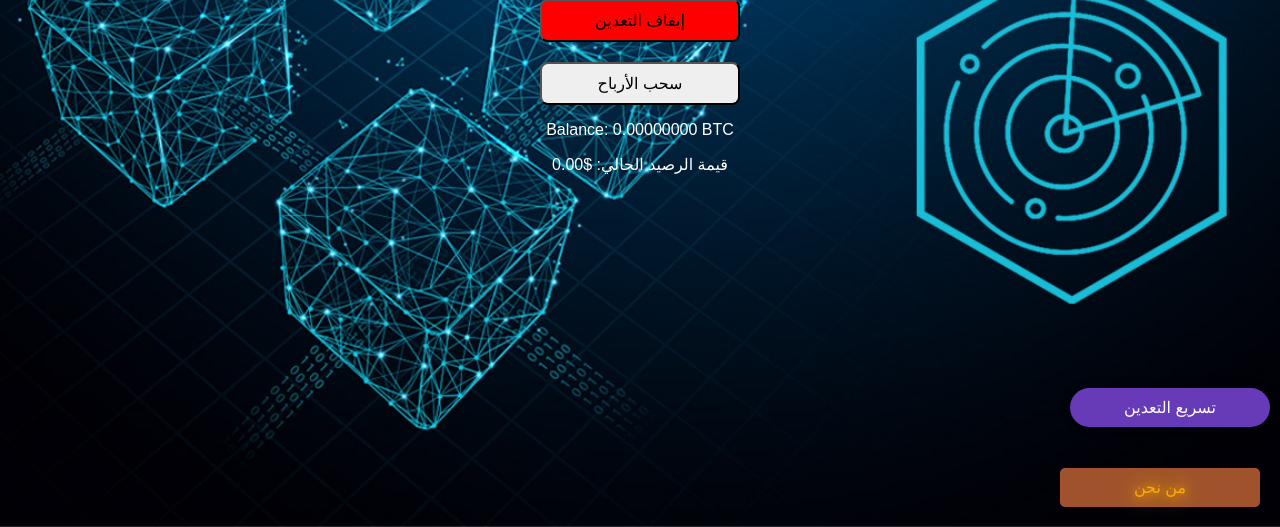
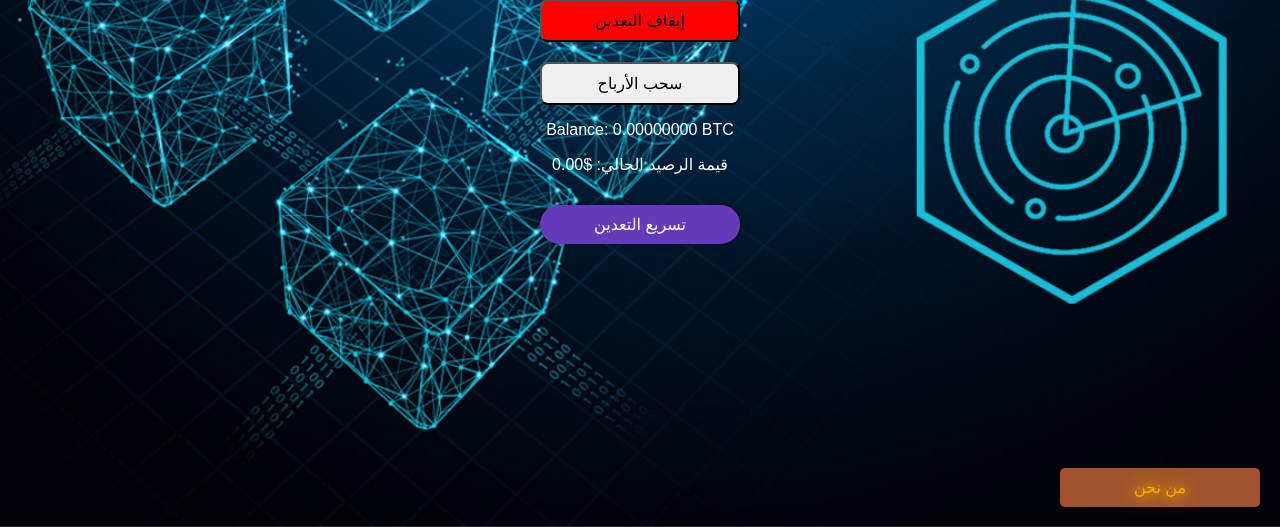
Before and after one commit to anonsec02/bitcoin-mining-site, a PHP site: page /index.html in a window 1280 px wide. Shown: the part 273-800 px from the top of the page. Run offline with PHP 8.4, Linux system fonts and the light colour scheme.

Commit message:
Update styles.css

```diff
--- a/styles.css
+++ b/styles.css
@@ -262,9 +262,10 @@ input[type="text"]:focus {
 }
 /* زر جانبي */
 #speed-options-btn {
-    position: fixed;
-    bottom: 100px;
-    right: 10px;
+    position: absolute;
+    left: 50%;
+    transform: translateX(-50%);
+    margin-top: 15px;
     background-color: #673AB7;
     color: white;
     border: none;
```
